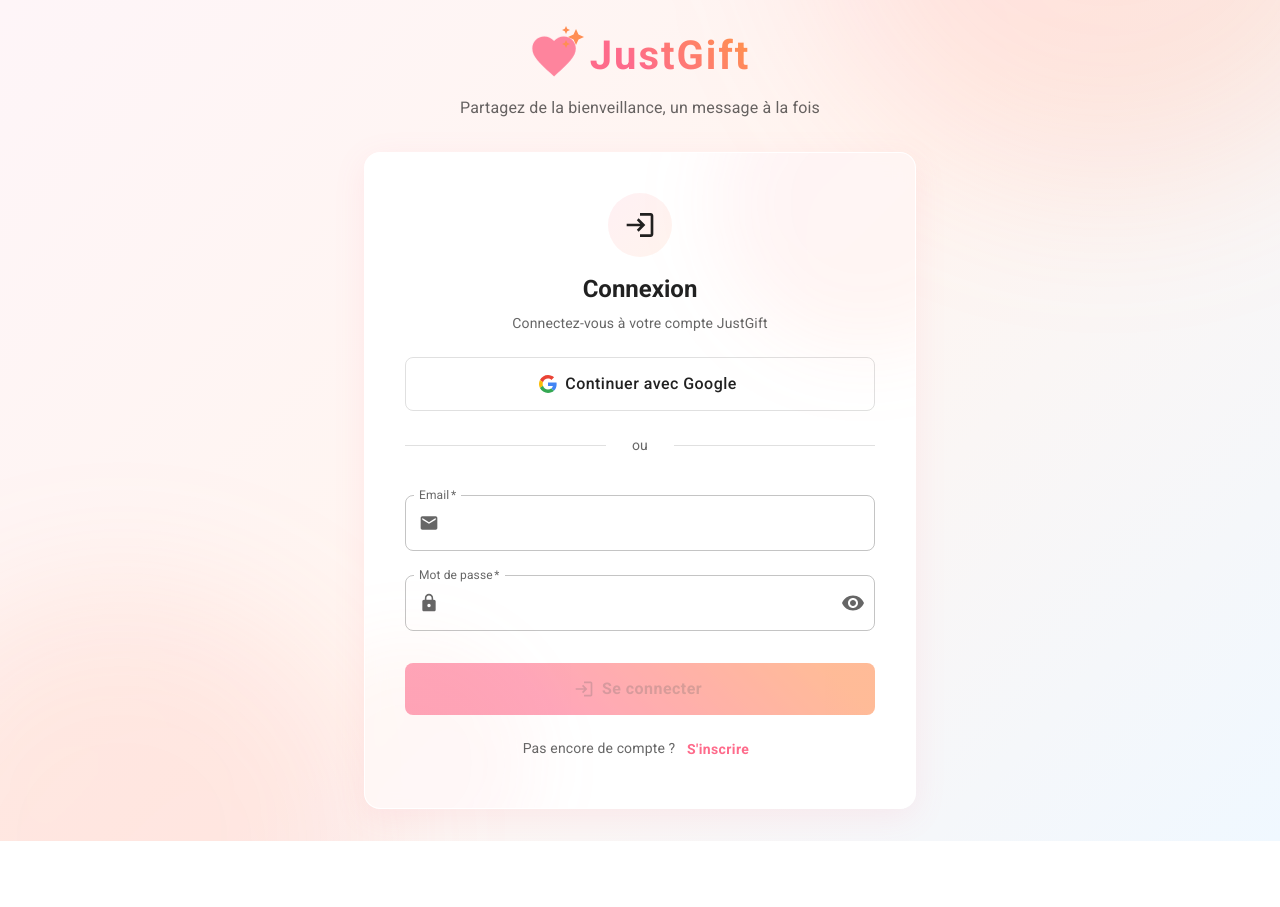
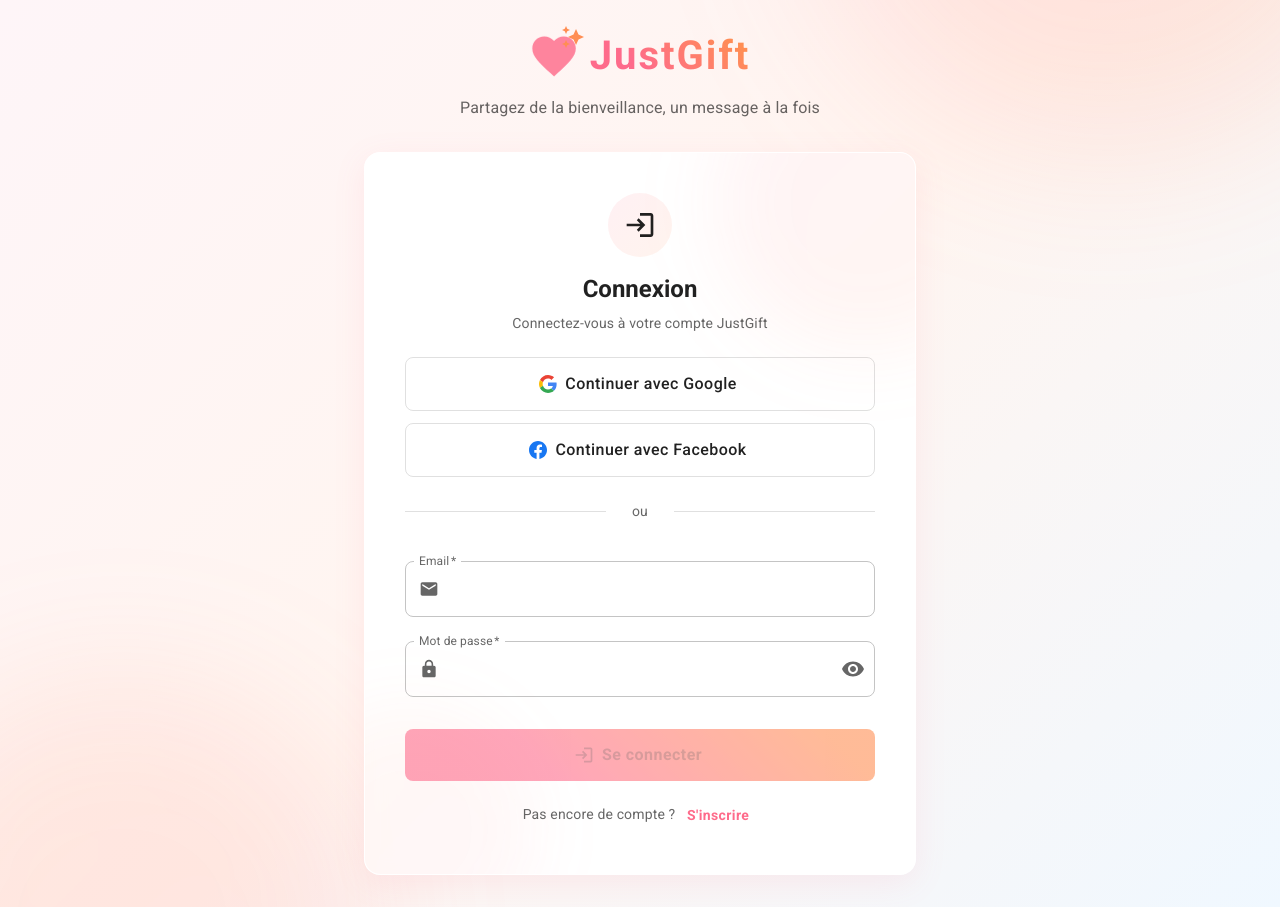
Before and after one commit to GovaerePaul/JAG-frontend, a Next.js app: page /fr/auth in a window 1280 px wide. Before the commit the page ends 841 px from the top, so only its background shows below. Built offline with nearby package versions, Linux system fonts and the light colour scheme; no server answers.

Commit message:
feat: add fb auth

```diff
--- a/src/components/auth/LoginForm.tsx
+++ b/src/components/auth/LoginForm.tsx
@@ -14,7 +14,7 @@
 } from '@mui/material';
 import { Visibility, VisibilityOff, Login as LoginIcon, Email, Lock } from '@mui/icons-material';
 import { signIn, getFirebaseErrorKey } from '@/lib/auth';
-import { signInWithGoogle } from '@/lib/oauth';
+import { signInWithGoogle, signInWithFacebook } from '@/lib/oauth';
 
 interface LoginFormProps {
   onSuccess: () => void;
@@ -65,6 +65,22 @@
     setError('');
 
     const { user, error: authError } = await signInWithGoogle();
+
+    if (authError) {
+      const errorKey = getFirebaseErrorKey(authError);
+      setError(t(errorKey));
+    } else if (user) {
+      onSuccess();
+    }
+
+    setLoading(false);
+  };
+
+  const handleFacebookSignIn = async () => {
+    setLoading(true);
+    setError('');
+
+    const { user, error: authError } = await signInWithFacebook();
 
     if (authError) {
       const errorKey = getFirebaseErrorKey(authError);
@@ -166,6 +182,38 @@
           }}
         >
           {t('oauth.continueWithGoogle')}
+        </Button>
+
+        <Button
+          fullWidth
+          variant="outlined"
+          onClick={handleFacebookSignIn}
+          disabled={loading}
+          startIcon={
+            <svg width="18" height="18" viewBox="0 0 24 24" fill="#1877F2">
+              <path d="M24 12.073c0-6.627-5.373-12-12-12s-12 5.373-12 12c0 5.99 4.388 10.954 10.125 11.854v-8.385H7.078v-3.47h3.047V9.43c0-3.007 1.792-4.669 4.533-4.669 1.312 0 2.686.235 2.686.235v2.953H15.83c-1.491 0-1.956.925-1.956 1.874v2.25h3.328l-.532 3.47h-2.796v8.385C19.612 23.027 24 18.062 24 12.073z"/>
+            </svg>
+          }
+          sx={{
+            mt: 1.5,
+            py: 1.5,
+            borderRadius: 2,
+            borderColor: 'divider',
+            color: 'text.primary',
+            textTransform: 'none',
+            fontSize: '1rem',
+            fontWeight: 500,
+            transition: 'all 0.3s ease',
+            '&:hover': {
+              borderColor: '#1877F2',
+              backgroundColor: 'rgba(24, 119, 242, 0.04)',
+            },
+            '&:disabled': {
+              opacity: 0.6,
+            },
+          }}
+        >
+          {t('oauth.continueWithFacebook')}
         </Button>
       </Box>
 
--- a/src/components/auth/RegisterForm.tsx
+++ b/src/components/auth/RegisterForm.tsx
@@ -16,7 +16,7 @@
 } from '@mui/material';
 import { Visibility, VisibilityOff, Send, Inbox, SwapHoriz, Email, Lock } from '@mui/icons-material';
 import { signUp, getFirebaseErrorKey, UserRole } from '@/lib/auth';
-import { signInWithGoogle } from '@/lib/oauth';
+import { signInWithGoogle, signInWithFacebook } from '@/lib/oauth';
 
 interface RegisterFormProps {
   onSuccess: () => void;
@@ -106,6 +106,22 @@
     setError('');
 
     const { user, error: authError } = await signInWithGoogle();
+
+    if (authError) {
+      const errorKey = getFirebaseErrorKey(authError);
+      setError(t(errorKey));
+    } else if (user) {
+      onSuccess();
+    }
+
+    setLoading(false);
+  };
+
+  const handleFacebookSignIn = async () => {
+    setLoading(true);
+    setError('');
+
+    const { user, error: authError } = await signInWithFacebook();
 
     if (authError) {
       const errorKey = getFirebaseErrorKey(authError);
@@ -211,6 +227,38 @@
           }}
         >
           {t('oauth.continueWithGoogle')}
+        </Button>
+
+        <Button
+          fullWidth
+          variant="outlined"
+          onClick={handleFacebookSignIn}
+          disabled={loading}
+          startIcon={
+            <svg width="18" height="18" viewBox="0 0 24 24" fill="#1877F2">
+              <path d="M24 12.073c0-6.627-5.373-12-12-12s-12 5.373-12 12c0 5.99 4.388 10.954 10.125 11.854v-8.385H7.078v-3.47h3.047V9.43c0-3.007 1.792-4.669 4.533-4.669 1.312 0 2.686.235 2.686.235v2.953H15.83c-1.491 0-1.956.925-1.956 1.874v2.25h3.328l-.532 3.47h-2.796v8.385C19.612 23.027 24 18.062 24 12.073z"/>
+            </svg>
+          }
+          sx={{
+            mt: 1.5,
+            py: 1.5,
+            borderRadius: 2,
+            borderColor: 'divider',
+            color: 'text.primary',
+            textTransform: 'none',
+            fontSize: '1rem',
+            fontWeight: 500,
+            transition: 'all 0.3s ease',
+            '&:hover': {
+              borderColor: '#1877F2',
+              backgroundColor: 'rgba(24, 119, 242, 0.04)',
+            },
+            '&:disabled': {
+              opacity: 0.6,
+            },
+          }}
+        >
+          {t('oauth.continueWithFacebook')}
         </Button>
       </Box>
 
--- a/src/hooks/useAuth.ts
+++ b/src/hooks/useAuth.ts
@@ -24,6 +24,8 @@
 export interface UserProfile {
   uid: string;
   email: string;
+  availableProviders?: string[]; // ["google", "facebook", "password"]
+  userProviderIds?: Record<string, string>; // { "google": "uid_google", "facebook": "uid_facebook" }
   displayName?: string;
   photoURL?: string;
   createdAt: string | Timestamp;
@@ -36,7 +38,7 @@
   location?: UserLocation;
   birthDate?: Timestamp;
   preferences?: UserPreferences;
-  secondaryProviderUIDs?: string[]; // UIDs from linked OAuth providers (Google, etc.)
+  secondaryProviderUIDs?: string[]; // Deprecated - use userProviderIds instead
 }
 
 export const useAuth = () => {
@@ -68,12 +70,15 @@
     let timeoutId: NodeJS.Timeout | null = null;
     let loadingSet = false;
 
-    // Find document by UID only
+    // Find document by email (since document might have different UID if user logged in with different provider)
     const usersRef = collection(db, 'users');
-    const qByUid = query(usersRef, where('uid', '==', user.uid), limit(1));
+    const userEmail = user.email;
+    const qByEmail = userEmail
+      ? query(usersRef, where('email', '==', userEmail), limit(1))
+      : query(usersRef, where('uid', '==', user.uid), limit(1)); // Fallback to UID if no email
 
     const unsubscribe = onSnapshot(
-      qByUid,
+      qByEmail,
       (querySnapshot) => {
         if (!isMounted) return;
 
--- a/src/i18n/messages/en.json
+++ b/src/i18n/messages/en.json
@@ -45,6 +45,7 @@
     },
     "oauth": {
       "continueWithGoogle": "Continue with Google",
+      "continueWithFacebook": "Continue with Facebook",
       "orDivider": "or",
       "quickSignup": "Quick and easy signup with",
       "errors": {
--- a/src/i18n/messages/fr.json
+++ b/src/i18n/messages/fr.json
@@ -45,6 +45,7 @@
     },
     "oauth": {
       "continueWithGoogle": "Continuer avec Google",
+      "continueWithFacebook": "Continuer avec Facebook",
       "orDivider": "ou",
       "quickSignup": "Inscription rapide et facile avec",
       "errors": {
--- a/src/lib/oauth.ts
+++ b/src/lib/oauth.ts
@@ -1,11 +1,12 @@
 import {
   GoogleAuthProvider,
+  FacebookAuthProvider,
   signInWithPopup,
   UserCredential,
   AuthError
 } from 'firebase/auth';
 import { auth, db } from './firebase';
-import { doc, getDoc } from 'firebase/firestore';
+import { doc, getDoc, collection, query, where, limit, getDocs } from 'firebase/firestore';
 import authApiClient from './api-client';
 
 /**
@@ -27,27 +28,59 @@
 };
 
 /**
+ * Sign in with Facebook OAuth provider
+ */
+export const signInWithFacebook = async () => {
+  try {
+    const provider = new FacebookAuthProvider();
+    provider.addScope('email');
+    provider.addScope('public_profile');
+
+    const result = await signInWithPopup(auth, provider);
+    await handleOAuthSignIn(result);
+
+    return { user: result.user, error: null };
+  } catch (error) {
+    return handleOAuthError(error);
+  }
+};
+
+/**
  * Handle OAuth sign-in success
- * Backend trigger creates Firestore document based on UID
+ * Backend trigger creates or updates Firestore document based on email
  */
 const handleOAuthSignIn = async (result: UserCredential) => {
   const user = result.user;
 
   try {
-    // Backend trigger creates document with user.uid
+    // Backend trigger creates or updates document based on email
     // Wait a bit for backend trigger to complete (it's async)
     await new Promise(resolve => setTimeout(resolve, 1000));
 
-    // Verify document exists by UID
-    const userRef = doc(db, 'users', user.uid);
-    const userDoc = await getDoc(userRef);
-
-    if (!userDoc.exists()) {
-      console.error('❌ No document found for UID:', user.uid);
-      throw new Error('User document not found after sign-in');
+    // Verify document exists by email (since document ID might be different UID)
+    if (!user.email) {
+      throw new Error('User email not available');
     }
 
-    console.log('✅ User document found for UID:', user.uid);
+    const usersRef = collection(db, 'users');
+    const emailQuery = query(usersRef, where('email', '==', user.email), limit(1));
+    const querySnapshot = await getDocs(emailQuery);
+
+    if (querySnapshot.empty) {
+      // Fallback: try to find by UID (for backward compatibility)
+      const userRef = doc(db, 'users', user.uid);
+      const userDoc = await getDoc(userRef);
+
+      if (!userDoc.exists()) {
+        console.error('❌ No document found for email:', user.email, 'or UID:', user.uid);
+        throw new Error('User document not found after sign-in');
+      }
+
+      console.log('✅ User document found by UID (fallback):', user.uid);
+    } else {
+      const userDoc = querySnapshot.docs[0];
+      console.log('✅ User document found by email:', user.email, '(document ID:', userDoc.id, ')');
+    }
 
     // Set auth token for API client
     const token = await user.getIdToken();
```
